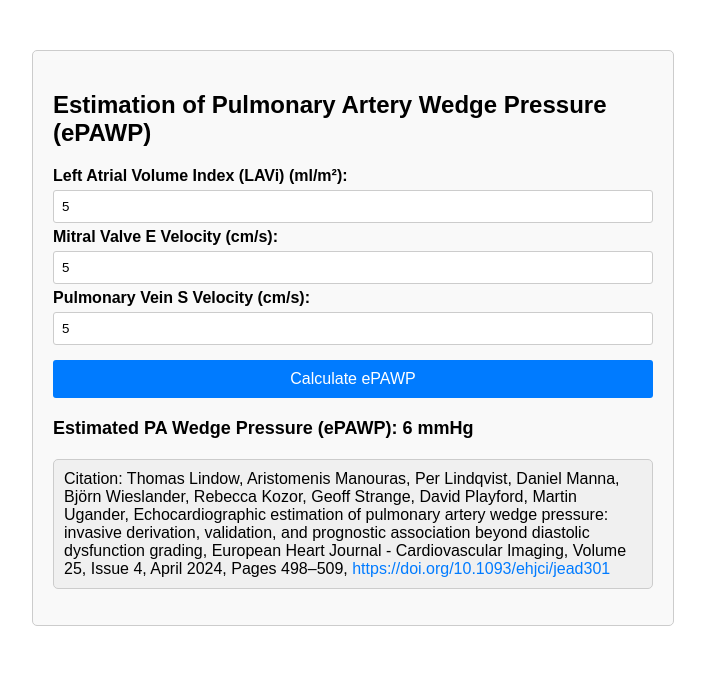
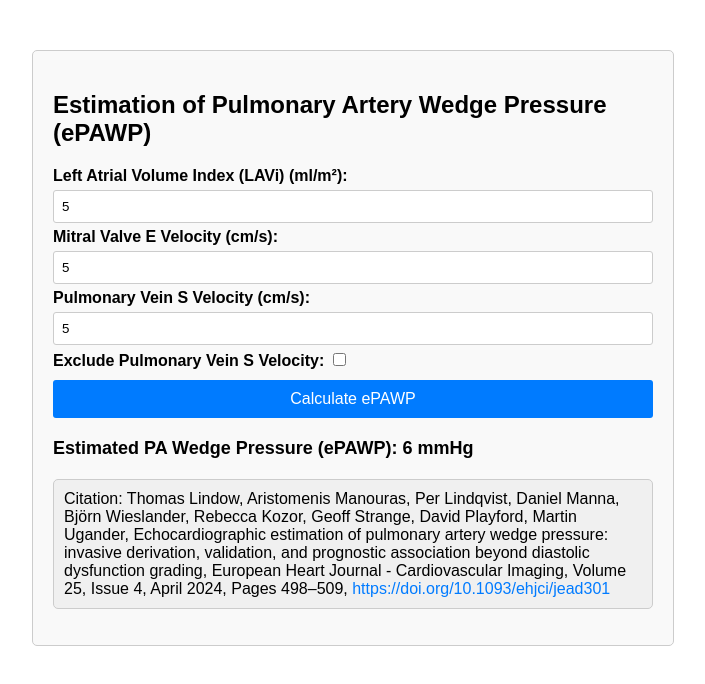
Before and after one commit to parameterz/epawp, a plain HTML site: page index.html in a window 1280 px wide. Both pictures are taken after typing "5", "5", "5" into the empty fields and a click on the button "Calculate ePAWP". Shown: the whole page, without its empty margins (287-992 px from the left). Drawn offline with Linux system fonts and the light colour scheme.

Commit message:
adds toggle for "exclude" PVS

```diff
--- a/index.html
+++ b/index.html
@@ -97,6 +97,8 @@
     <input type="number" id="MVE" step="0.01" required>
     <label for="PVS">Pulmonary Vein S Velocity (cm/s):</label>
     <input type="number" id="PVS" step="0.01" required>
+    <label for="toggle">Exclude Pulmonary Vein S Velocity:</label>
+    <input type="checkbox" id="toggle" >
     <button onclick="calculate()">Calculate ePAWP</button>
     <div id="result"></div>
     <div>
@@ -110,8 +112,15 @@
         var LAVi = parseFloat(document.getElementById('LAVi').value);
         var MVE = parseFloat(document.getElementById('MVE').value);
         var PVS = parseFloat(document.getElementById('PVS').value);
+        var excludePVS = document.getElementById('toggle').checked;
 
-        var ePAWP = (0.179 * LAVi) + (2.672 * (MVE / PVS)) + 2.7;
+        if (excludePVS) {
+            // Use alternate equation without PVS
+            ePAWP = (0.230 * LAVi) + (0.102 * MVE) - 2.7;  //0.230 × LAVi + 0.102 × mitral E − 2.7
+        } else {
+            // Use original equation with PVS
+            ePAWP = (0.179 * LAVi) + (2.672 * (MVE / PVS)) + 2.7;
+        }
         ePAWP = Math.round(ePAWP); //we should use integers for pressure
         var resultElement = document.getElementById('result');
 
@@ -121,6 +130,11 @@
             resultElement.innerText = "Estimated PA Wedge Pressure (ePAWP): " + ePAWP + " mmHg";
         }
     }
+    document.getElementById('toggle').addEventListener('change', function() {
+        if (document.getElementById('LAVi').value && document.getElementById('MVE').value && document.getElementById('PVS').value) {
+            calculate();
+        }
+    });
     </script>
     <footer>
     </footer>
```
